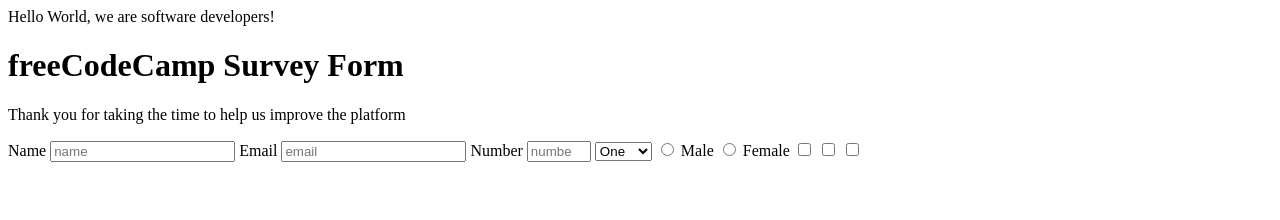
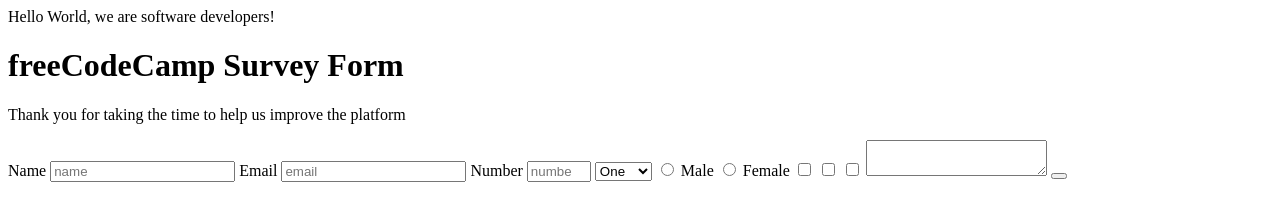
Before and after one commit to BigWizzo/Nebiha-Willard, a plain HTML site: page index.html in a window 1280 px wide. Drawn offline with Linux system fonts and the light colour scheme.

Commit message:
textarea and button

```diff
--- a/index.html
+++ b/index.html
@@ -35,6 +35,8 @@
       <input type="checkbox" value="one" />
       <input type="checkbox" value="two" />
       <input type="checkbox" value="three" />
+      <textarea></textarea>
+      <button id="submit"></button>
     </form>
     <!--
 
```
